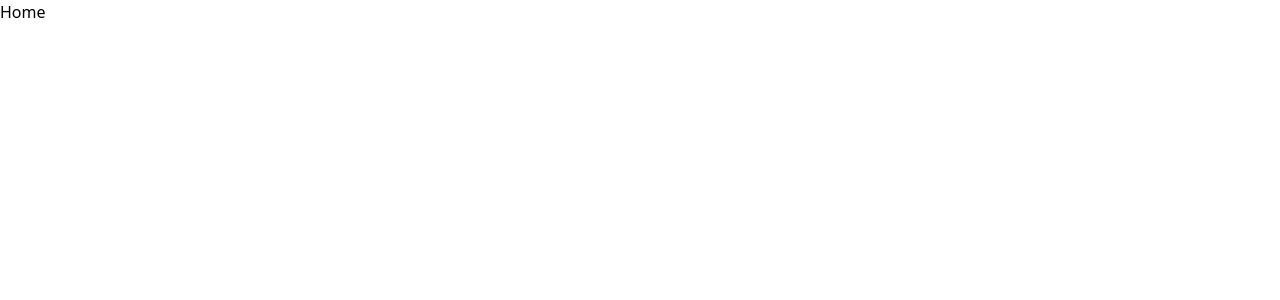
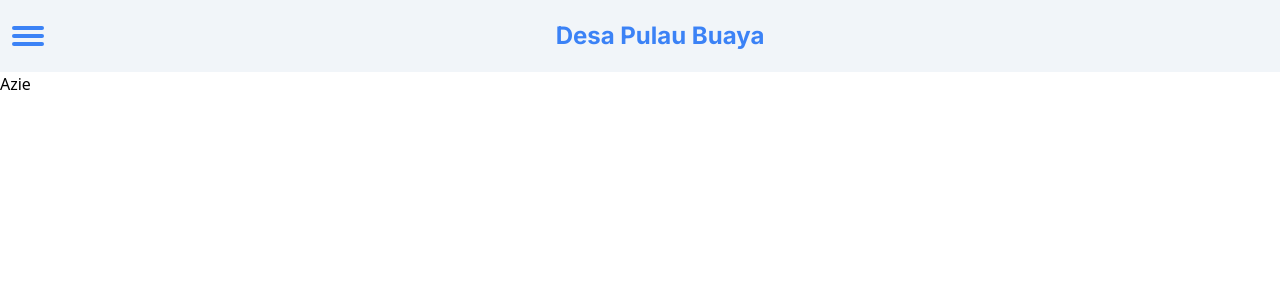
Before and after one commit to aziemp66/Desa-Pulau-Buaya-Front-End, a React (Vite) app: page / in a window 1280 px wide. Shown: the top 300 px of the page. Built offline with nearby package versions, Linux system fonts and the light colour scheme.

Commit message:
Completed Navbar

```diff
--- a/index.html
+++ b/index.html
@@ -7,8 +7,7 @@
     <title>Vite App</title>
   </head>
 
-  <body>
-    <div id="root"></div>
+  <body id="root">
     <script type="module" src="/src/Index.jsx"></script>
   </body>
 </html>
--- a/package.json
+++ b/package.json
@@ -6,7 +6,8 @@
     "start": "npx prettier --write . && vite",
     "build": "vite build",
     "preview": "vite preview",
-    "prepare": "husky install"
+    "prepare": "husky install",
+    "pretty": "npx prettier --write ."
   },
   "lint-staged": {
     "**/*": "prettier --write --ignore-unknown"
@@ -14,6 +15,8 @@
   "dependencies": {
     "react": "^18.0.0",
     "react-dom": "^18.0.0",
+    "react-icons": "^4.3.1",
+    "react-reveal": "^1.2.2",
     "react-router-dom": "^6.3.0"
   },
   "devDependencies": {
--- a/src/App.jsx
+++ b/src/App.jsx
@@ -1,13 +1,18 @@
-import React from "react";
-import { Routes, Route } from "react-router-dom";
+import React, { useState } from "react";
+import { Route, Routes } from "react-router-dom";
+import Navbar from "./Componets/Ui/Navbar/Navbar";
 import Home from "./Pages/Home/Home";
 
 function App() {
+  const [show, setShow] = useState(false);
   return (
     <div className="container">
-      <Routes>
-        <Route path="/" element={<Home />} />
-      </Routes>
+      <div className="">
+        <Navbar toggleShow={setShow} show={show} />
+        <Routes>
+          <Route path="/" element={<Home />} />
+        </Routes>
+      </div>
     </div>
   );
 }
--- /dev/null
+++ b/src/Componets/Ui/Navbar/Navbar.jsx
@@ -0,0 +1,55 @@
+import React from "react";
+import { Link } from "react-router-dom";
+import { Fade } from "react-reveal";
+
+import { AiFillHome, AiFillInfoCircle, AiOutlineHistory } from "react-icons/ai";
+import { GiVillage } from "react-icons/gi";
+
+const Navbar = (props) => {
+  return (
+    <div className="flex flex-row">
+      <div className="flex flex-col">
+        <div className="flex flex-row w-screen bg-slate-100 py-4 px-2">
+          <div onClick={() => props.toggleShow((prev) => !prev)}>
+            <div className=" w-10 h-10 flex flex-col justify-center items-center gap-1 cursor-pointer">
+              <div className="bg-blue-500 h-1 w-4/5 rounded-lg"></div>
+              <div className="bg-blue-500 h-1 w-4/5 rounded-lg"></div>
+              <div className="bg-blue-500 h-1 w-4/5 rounded-lg"></div>
+            </div>
+          </div>
+          <div className="flex justify-center items-center w-full">
+            <h1 className="text-blue-500 text-2xl font-inter font-bold">
+              Desa Pulau Buaya
+            </h1>
+          </div>
+        </div>
+        <div className="md:hidden md:absolute">
+          <Fade big when={props.show}>
+            <div className={`w-screen bg-slate-100 absolute`}>
+              <ul className="flex flex-col cursor-pointer ">
+                <li className="text-blue-500 font-inter font-semibold text-lg flex items-center justify-start px-10 py-3 gap-3 border-2 border-slate-300 hover:bg-slate-200 active:bg-slate-300">
+                  <AiFillHome />
+                  <Link to={"/"}>Home</Link>
+                </li>
+                <li className="text-blue-500 font-inter font-semibold text-lg flex items-center justify-start px-10 py-3 gap-3 border-b-2 border-slate-300 hover:bg-slate-200 active:bg-slate-300">
+                  <AiFillInfoCircle />
+                  <Link to={"/about"}>Tentang</Link>
+                </li>
+                <li className="text-blue-500 font-inter font-semibold text-lg flex items-center justify-start px-10 py-3 gap-3 border-b-2 border-slate-300 hover:bg-slate-200 active:bg-slate-300">
+                  <AiOutlineHistory />
+                  <Link to={"/history"}>Sejarah</Link>
+                </li>
+                <li className="text-blue-500 font-inter font-semibold text-lg flex items-center justify-start px-10 py-3 gap-3 border-b-2 border-slate-300 hover:bg-slate-200 active:bg-slate-300">
+                  <GiVillage />
+                  <Link to={"/village-head"}>info Kepala Desa</Link>
+                </li>
+              </ul>
+            </div>
+          </Fade>
+        </div>
+      </div>
+    </div>
+  );
+};
+
+export default Navbar;
--- /dev/null
+++ b/src/Componets/Ui/Sidebar/Sidebar.jsx
@@ -0,0 +1,7 @@
+import React from "react";
+
+const Sidebar = () => {
+  return <div>Sidebar</div>;
+};
+
+export default Sidebar;
--- a/src/Pages/Home/Home.jsx
+++ b/src/Pages/Home/Home.jsx
@@ -1,7 +1,15 @@
 import React from "react";
 
 const Home = () => {
-  return <div>Home</div>;
+  return (
+    <div>
+      <div>
+        <ul>
+          <li>Azie</li>
+        </ul>
+      </div>
+    </div>
+  );
 };
 
 export default Home;
--- a/src/index.css
+++ b/src/index.css
@@ -1,7 +1,12 @@
-@tailwind base;
-@tailwind components;
-@tailwind utilities;
-* {
+@import url("https://fonts.googleapis.com/css2?family=Inter:wght@100;200;400;600;700;900&display=swap");
+@import "tailwindcss/base";
+@import "tailwindcss/components";
+@import "tailwindcss/utilities";
+
+html {
   margin: 0;
   padding: 0;
+  box-sizing: border-box;
 }
+* {
+}
--- a/tailwind.config.js
+++ b/tailwind.config.js
@@ -1,7 +1,11 @@
 module.exports = {
   content: ["./index.html", "./src/**/*.{vue,js,ts,jsx,tsx}"],
   theme: {
-    extend: {},
+    extend: {
+      fontFamily: {
+        inter: ["inter", "sans-serif"],
+      },
+    },
   },
   plugins: [],
 };
```
Also changed, not shown: 1 other file (tests, documents, lock files or other folders).
